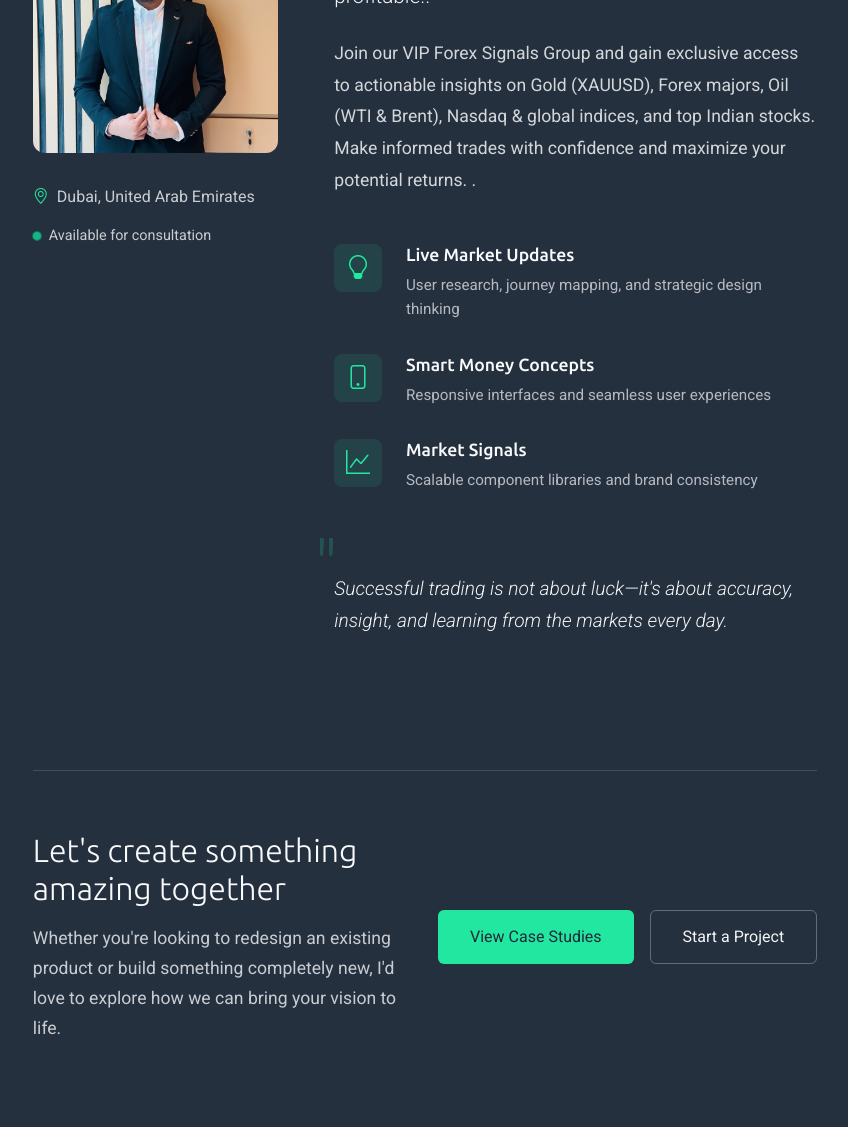
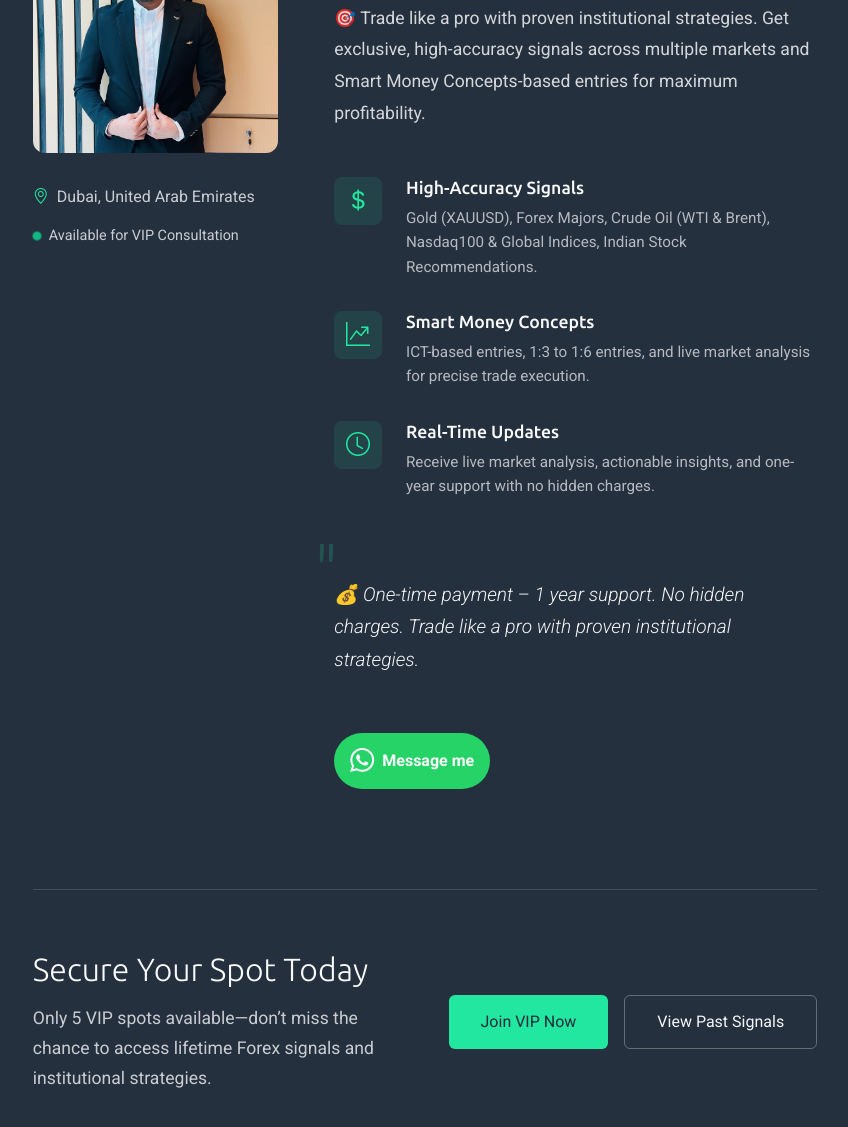
Before and after one commit to muhammedseydali/Tradewith-rashid-website, a plain HTML site: page index.html in a window 1280 px wide. Shown: the part 1416-2543 px from the top of the page, without its empty margins (370-1218 px from the left). Drawn offline with Linux system fonts and the light colour scheme.

Commit message:
whatsapp link added

```diff
--- a/assets/css/main.css
+++ b/assets/css/main.css
@@ -3826,3 +3826,20 @@ section,
     transform: scale(1.15);
   }
 }
+
+.whatsapp-btn {
+  display: inline-flex;
+  align-items: center;
+  gap: 8px;
+  background-color: #25D366;
+  color: white;
+  padding: 10px 16px;
+  border-radius: 50px;
+  text-decoration: none;
+  font-weight: bold;
+  transition: transform 0.2s;
+}
+
+.whatsapp-btn:hover {
+  transform: scale(1.05);
+}
--- a/index.html
+++ b/index.html
@@ -15,6 +15,7 @@
   <!-- Fonts -->
   <link href="https://fonts.googleapis.com" rel="preconnect">
   <link href="https://fonts.gstatic.com" rel="preconnect" crossorigin>
+  <link rel="stylesheet" href="https://cdnjs.cloudflare.com/ajax/libs/font-awesome/6.4.0/css/all.min.css">
   <link href="https://fonts.googleapis.com/css2?family=Roboto:ital,wght@0,100;0,300;0,400;0,500;0,700;0,900;1,100;1,300;1,400;1,500;1,700;1,900&family=Raleway:ital,wght@0,100;0,200;0,300;0,400;0,500;0,600;0,700;0,800;0,900;1,100;1,200;1,300;1,400;1,500;1,600;1,700;1,800;1,900&family=Ubuntu:ital,wght@0,300;0,400;0,500;0,700;1,300;1,400;1,500;1,700&display=swap" rel="stylesheet">
 
   <!-- Vendor CSS Files -->
@@ -136,8 +137,8 @@
           <div class="col-lg-10">
 
             <div class="intro-header text-center" data-aos="fade-up" data-aos-delay="150">
-              <h1>Hi, I'm Rashid KP</h1>
-              <p class="subtitle">Market Signals &amp; Live Market Updates</p>
+              <h1>PREMIUM MEMBERSHIP</h1>
+              <p class="subtitle">⚡️ Limited-Time Offer – Lifetime Access ⚡️</p>
             </div>
 
             <div class="main-content-wrapper">
@@ -146,7 +147,7 @@
                 <div class="col-lg-4" data-aos="fade-right" data-aos-delay="200">
                   <div class="profile-section">
                     <div class="profile-image-container">
-                      <img src="assets/img/person/Rashid.JPG" class="img-fluid" alt="Sarah Chen">
+                      <img src="assets/img/person/Rashid.JPG" class="img-fluid" alt="Rashid KP">
                     </div>
                     <div class="profile-meta">
                       <div class="location">
@@ -155,7 +156,7 @@
                       </div>
                       <div class="status">
                         <div class="status-indicator"></div>
-                        <span>Available for consultation</span>
+                        <span>Available for VIP Consultation</span>
                       </div>
                     </div>
                   </div>
@@ -165,46 +166,53 @@
                   <div class="content-area">
 
                     <div class="story-block">
-                      <p class="lead-text">High-accuracy Forex, Gold, Oil & Stock signals for traders who want real results—timely, reliable, and profitable..</p>
+                      <p class="lead-text">💎 Join my VIP Forex Signals Group today for just $100! 🚀 Only 5 Spots Left – Secure yours now!</p>
 
-                      <p>Join our VIP Forex Signals Group and gain exclusive access to actionable insights on Gold (XAUUSD), Forex majors, Oil (WTI & Brent), Nasdaq & global indices, and top Indian stocks. Make informed trades with confidence and maximize your potential returns.                        .</p>
+                      <p>🎯 Trade like a pro with proven institutional strategies. Get exclusive, high-accuracy signals across multiple markets and Smart Money Concepts-based entries for maximum profitability.</p>
                     </div>
 
                     <div class="expertise-grid">
                       <div class="expertise-item" data-aos="zoom-in" data-aos-delay="300">
                         <div class="expertise-icon">
-                          <i class="bi bi-lightbulb"></i>
+                          <i class="bi bi-currency-dollar"></i>
                         </div>
                         <div class="expertise-content">
-                          <h4>Live Market Updates</h4>
-                          <p>User research, journey mapping, and strategic design thinking</p>
+                          <h4>High-Accuracy Signals</h4>
+                          <p>Gold (XAUUSD), Forex Majors, Crude Oil (WTI & Brent), Nasdaq100 & Global Indices, Indian Stock Recommendations.</p>
                         </div>
                       </div>
 
                       <div class="expertise-item" data-aos="zoom-in" data-aos-delay="350">
                         <div class="expertise-icon">
-                          <i class="bi bi-phone"></i>
+                          <i class="bi bi-graph-up-arrow"></i>
                         </div>
                         <div class="expertise-content">
                           <h4>Smart Money Concepts</h4>
-                          <p>Responsive interfaces and seamless user experiences</p>
+                          <p>ICT-based entries, 1:3 to 1:6 entries, and live market analysis for precise trade execution.</p>
                         </div>
                       </div>
 
                       <div class="expertise-item" data-aos="zoom-in" data-aos-delay="400">
                         <div class="expertise-icon">
-                          <i class="bi bi-graph-up"></i>
+                          <i class="bi bi-clock"></i>
                         </div>
                         <div class="expertise-content">
-                          <h4>Market Signals</h4>
-                          <p>Scalable component libraries and brand consistency</p>
+                          <h4>Real-Time Updates</h4>
+                          <p>Receive live market analysis, actionable insights, and one-year support with no hidden charges.</p>
                         </div>
                       </div>
                     </div>
 
                     <div class="philosophy-quote" data-aos="fade-up" data-aos-delay="450">
                       <div class="quote-mark">"</div>
-                      <p>Successful trading is not about luck—it's about accuracy, insight, and learning from the markets every day.</p>
+                      <p>💰 One-time payment – 1 year support. No hidden charges. Trade like a pro with proven institutional strategies.</p>
+                    </div>
+
+                    <div class="contact-info mt-4" data-aos="fade-up" data-aos-delay="500">
+                      <a href="https://wa.me/971521107289?text=Hi%20Rashid%2C%20I%20want%20to%20join%20VIP%20Signals"
+                         target="_blank" class="whatsapp-btn">
+                        <i class="bi bi-whatsapp" style="font-size: 24px;"></i> Message me
+                      </a>
                     </div>
 
                   </div>
@@ -217,14 +225,14 @@
               <div class="row align-items-center">
                 <div class="col-lg-6">
                   <div class="collaboration-text">
-                    <h3>Let's create something amazing together</h3>
-                    <p>Whether you're looking to redesign an existing product or build something completely new, I'd love to explore how we can bring your vision to life.</p>
+                    <h3>Secure Your Spot Today</h3>
+                    <p>Only 5 VIP spots available—don’t miss the chance to access lifetime Forex signals and institutional strategies.</p>
                   </div>
                 </div>
                 <div class="col-lg-6">
                   <div class="action-buttons">
-                    <a href="#portfolio" class="btn-custom primary">View Case Studies</a>
-                    <a href="#contact" class="btn-custom secondary">Start a Project</a>
+                    <a href="#contact" class="btn-custom primary">Join VIP Now</a>
+                    <a href="#portfolio" class="btn-custom secondary">View Past Signals</a>
                   </div>
                 </div>
               </div>
@@ -236,6 +244,7 @@
       </div>
 
     </section><!-- /About Section -->
+
 
     <!-- Stats Section -->
     <section id="stats" class="stats section light-background">
@@ -557,26 +566,26 @@
                 <div class="row">
                   <div class="col-md-6">
                     <div class="form-group">
-                      <label>Full Name</label>
-                      <input type="text" name="name" required>
+                      <label for="name">Full Name</label>
+                      <input type="text" id="name" name="name" required>
                     </div>
                   </div>
                   <div class="col-md-6">
                     <div class="form-group">
-                      <label>Whatsapp Number</label>
-                      <input type="tel" name="number" id="number" placeholder="+971XXXXXXXXX" required>
+                      <label for="number">Whatsapp Number</label>
+                      <input type="tel" id="number" name="number" placeholder="+971XXXXXXXXX" required>
                     </div>
                   </div>
                 </div>
 
                 <div class="form-group">
-                  <label>Subject</label>
-                  <input type="text" name="subject" required>
+                  <label for="subject">Subject</label>
+                  <input type="text" id="subject" name="subject" required>
                 </div>
 
                 <div class="form-group">
-                  <label>Message</label>
-                  <textarea name="message" rows="5" required></textarea>
+                  <label for="message">Message</label>
+                  <textarea id="message" name="message" rows="5" required></textarea>
                 </div>
 
                 <div class="my-3">
@@ -606,7 +615,7 @@
 
       <!-- JS -->
       <script>
-        const scriptURL = "https://script.google.com/macros/s/YOUR_SCRIPT_ID/exec"; // Replace with your script URL
+        const scriptURL = "https://script.google.com/macros/s/AKfycbxUJs9a1l1gEjEAI7hZhb55i37gQ8zOzJfrQCNCnckiU9sEesBBqOrRIauFQoZzdkj_/exec"; // Replace with your script URL
         const form = document.getElementById('vipForm');
         const popup = document.getElementById('successPopup');
         const closePopup = document.getElementById('closePopup');
@@ -637,7 +646,7 @@
               loading.style.display = 'none';
               let data;
               try { data = JSON.parse(text); }
-              catch(err) { data = { result: 'success' }; }
+              catch (err) { data = { result: 'success' }; }
 
               if (data.result === 'success') {
                 popup.style.display = 'flex';
@@ -661,6 +670,7 @@
       </script>
 
     </section>
+
 
 
 
```
